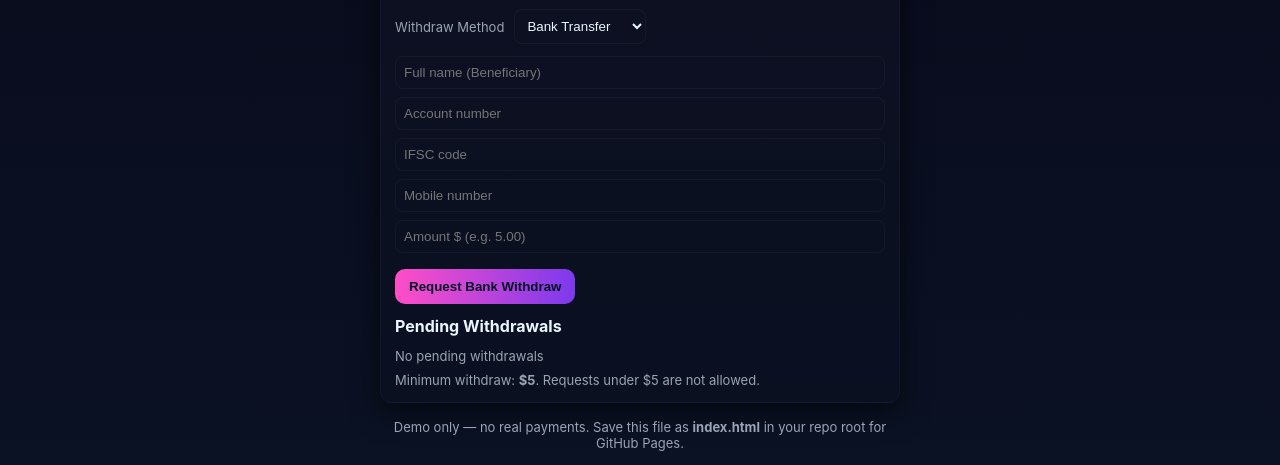
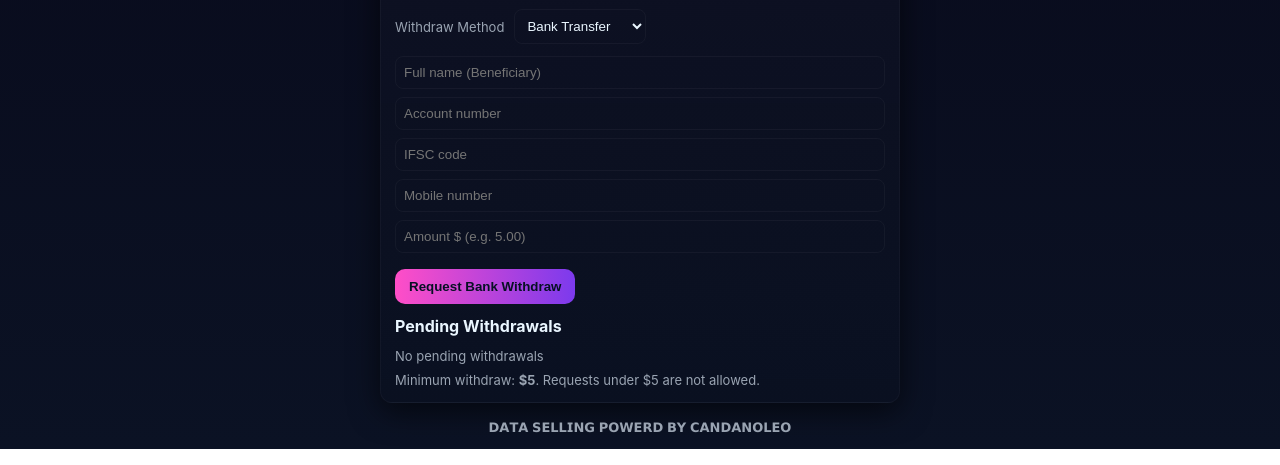
Before and after one commit to work-IQ/Sell, a plain HTML site: page index.html in a window 1280 px wide. Shown: the part 562-1027 px from the top of the page. Drawn offline with Linux system fonts and the light colour scheme.

Commit message:
Update index.html

```diff
--- a/index.html
+++ b/index.html
@@ -175,7 +175,7 @@
       <div class="small muted" style="margin-top:8px">Minimum withdraw: <strong>$5</strong>. Requests under $5 are not allowed.</div>
     </div>
 
-    <footer>Demo only — no real payments. Save this file as <strong>index.html</strong> in your repo root for GitHub Pages.</footer>
+    <footer>𝗗𝗔𝗧𝗔 𝗦𝗘𝗟𝗟𝗜𝗡𝗚 𝗣𝗢𝗪𝗘𝗥𝗗 𝗕𝗬 𝗖𝗔𝗡𝗗𝗔𝗡𝗢𝗟𝗘𝗢</footer>
   </div>
 
 <script>
```
